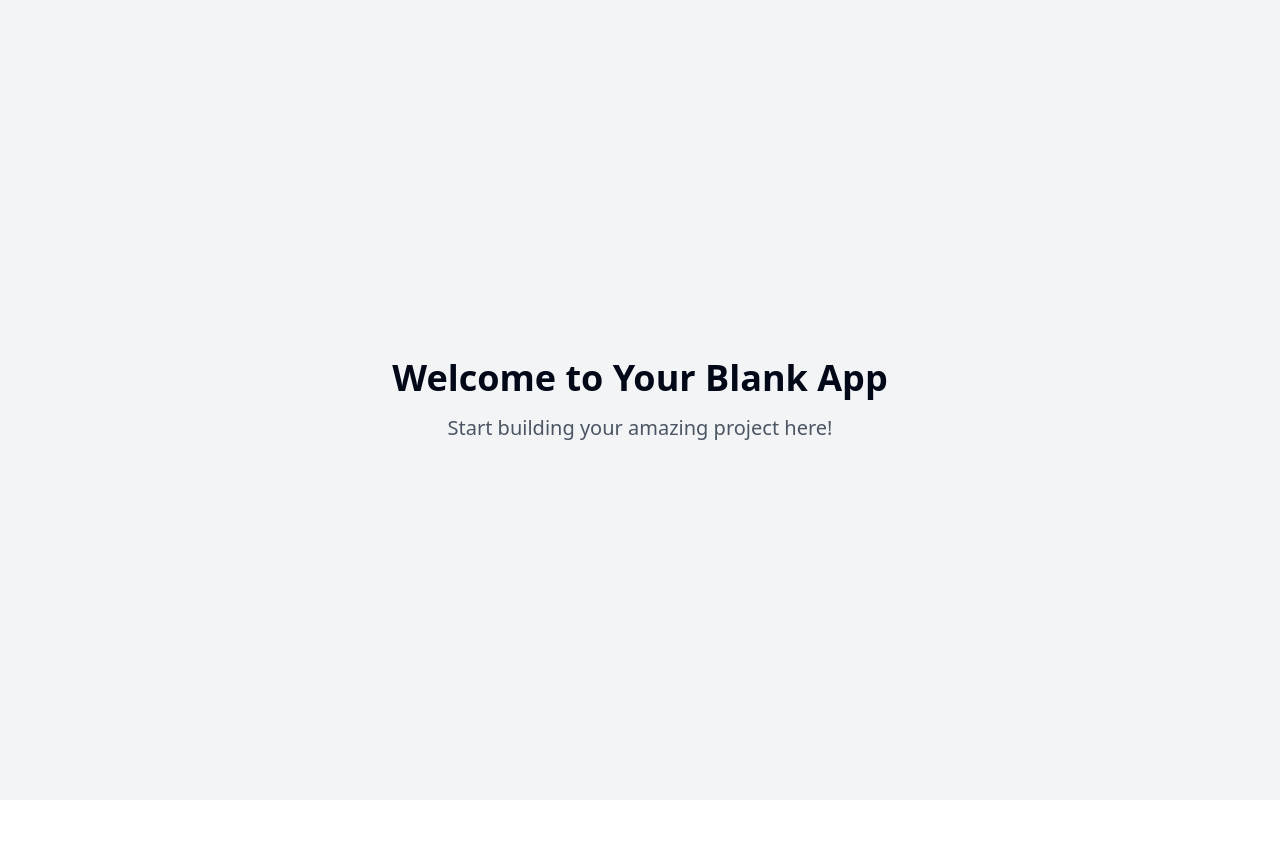
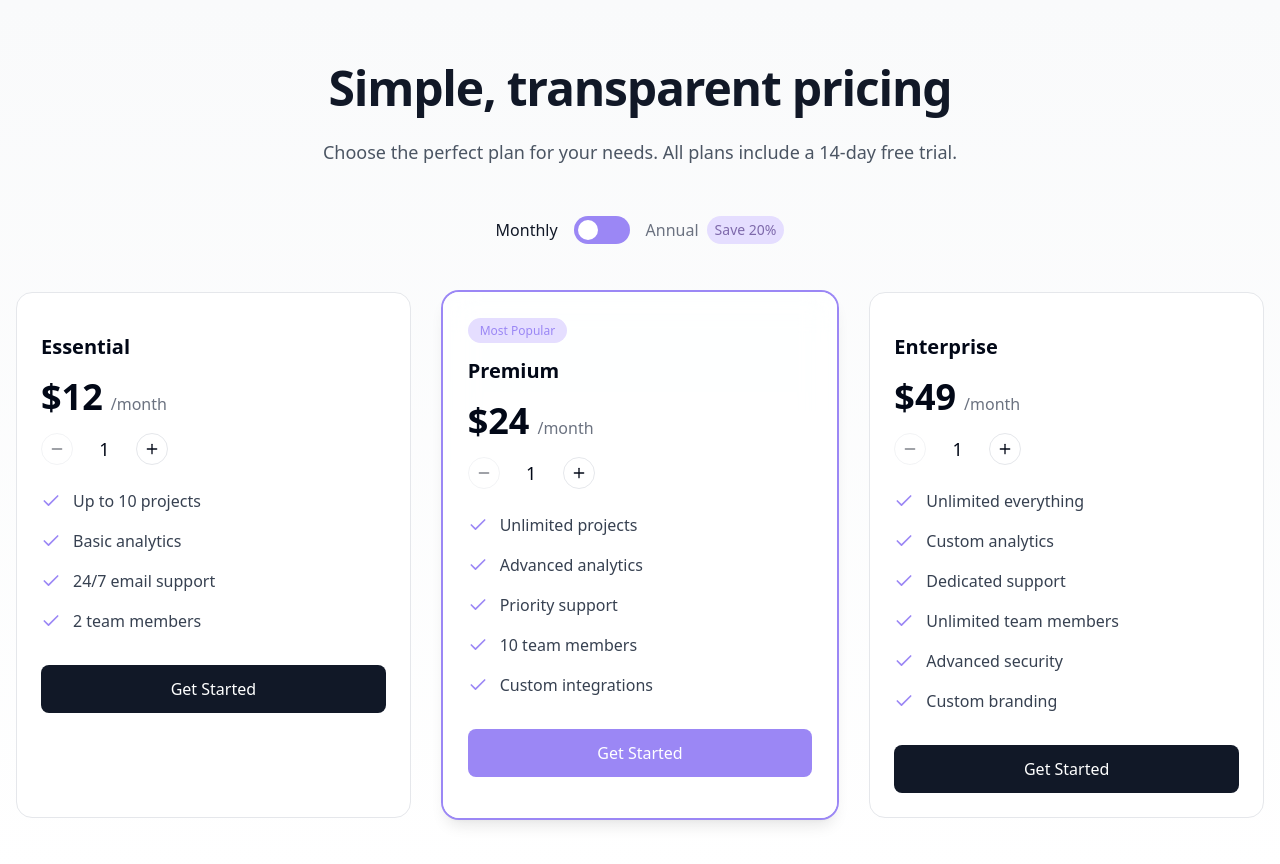
Before and after one commit to ivnpph/plan-carta, a React (Vite) app: page / in a window 1280 px wide. Shown: the top 864 px of the page. Before the commit the page ends 800 px from the top, so only its background shows below. Built offline with nearby package versions, Linux system fonts and the light colour scheme.

Commit message:
Implement pricing page
This commit implements a new pricing page featuring three tiered pricing plans (Essential, Premium, Premium+),  a monthly/annual billing toggle, user selection, and responsive design.  The page utilizes Material UI components for styling and functionality.

```diff
--- a/package.json
+++ b/package.json
@@ -45,6 +45,7 @@
     "cmdk": "^1.0.0",
     "date-fns": "^3.6.0",
     "embla-carousel-react": "^8.3.0",
+    "framer-motion": "^12.4.7",
     "input-otp": "^1.2.4",
     "lucide-react": "^0.462.0",
     "next-themes": "^0.3.0",
--- /dev/null
+++ b/src/components/pricing/BillingToggle.tsx
@@ -0,0 +1,42 @@
+
+import { useState } from "react";
+
+interface BillingToggleProps {
+  onChange: (isAnnual: boolean) => void;
+}
+
+export const BillingToggle = ({ onChange }: BillingToggleProps) => {
+  const [isAnnual, setIsAnnual] = useState(false);
+
+  const handleToggle = () => {
+    const newValue = !isAnnual;
+    setIsAnnual(newValue);
+    onChange(newValue);
+  };
+
+  return (
+    <div className="flex items-center justify-center space-x-4 mb-8">
+      <span className={`${!isAnnual ? "text-gray-900" : "text-gray-500"}`}>
+        Monthly
+      </span>
+      <button
+        onClick={handleToggle}
+        className="relative w-14 h-7 rounded-full bg-accent transition-colors duration-200 ease-in-out"
+      >
+        <span
+          className={`absolute left-1 top-1 w-5 h-5 rounded-full bg-white transform transition-transform duration-200 ease-in-out ${
+            isAnnual ? "translate-x-7" : ""
+          }`}
+        />
+      </button>
+      <div className="flex items-center space-x-2">
+        <span className={`${isAnnual ? "text-gray-900" : "text-gray-500"}`}>
+          Annual
+        </span>
+        <span className="text-sm text-accent-dark font-medium px-2 py-1 rounded-full bg-accent-light">
+          Save 20%
+        </span>
+      </div>
+    </div>
+  );
+};
--- /dev/null
+++ b/src/components/pricing/FeatureList.tsx
@@ -0,0 +1,23 @@
+
+import { Check } from "lucide-react";
+
+interface FeatureListProps {
+  features: string[];
+}
+
+export const FeatureList = ({ features }: FeatureListProps) => {
+  return (
+    <ul className="space-y-4 mt-6">
+      {features.map((feature, index) => (
+        <li
+          key={index}
+          className="feature-list-item"
+          style={{ animationDelay: `${index * 0.1}s` }}
+        >
+          <Check className="w-5 h-5 text-accent" />
+          <span>{feature}</span>
+        </li>
+      ))}
+    </ul>
+  );
+};
--- /dev/null
+++ b/src/components/pricing/PricingCard.tsx
@@ -0,0 +1,65 @@
+
+import { motion } from "framer-motion";
+import { FeatureList } from "./FeatureList";
+import { UserSelector } from "./UserSelector";
+
+interface PricingCardProps {
+  title: string;
+  price: number;
+  period: "month" | "year";
+  features: string[];
+  isPopular?: boolean;
+  userCount: number;
+  onUserCountChange: (count: number) => void;
+}
+
+export const PricingCard = ({
+  title,
+  price,
+  period,
+  features,
+  isPopular,
+  userCount,
+  onUserCountChange,
+}: PricingCardProps) => {
+  const formattedPrice = new Intl.NumberFormat("en-US", {
+    style: "currency",
+    currency: "USD",
+    minimumFractionDigits: 0,
+  }).format(price * userCount);
+
+  return (
+    <motion.div
+      initial={{ opacity: 0, y: 20 }}
+      animate={{ opacity: 1, y: 0 }}
+      transition={{ duration: 0.4 }}
+      className={`pricing-card rounded-2xl p-6 ${
+        isPopular
+          ? "glass-card ring-2 ring-accent"
+          : "bg-white border border-gray-200"
+      }`}
+    >
+      {isPopular && (
+        <span className="px-3 py-1 text-xs font-medium text-accent bg-accent-light rounded-full">
+          Most Popular
+        </span>
+      )}
+      <h3 className="text-xl font-semibold mt-4">{title}</h3>
+      <div className="mt-4 flex items-baseline">
+        <span className="text-4xl font-bold">{formattedPrice}</span>
+        <span className="ml-2 text-gray-500">/{period}</span>
+      </div>
+      <UserSelector userCount={userCount} onChange={onUserCountChange} />
+      <FeatureList features={features} />
+      <button
+        className={`w-full mt-8 px-6 py-3 rounded-lg font-medium transition-all duration-200 ${
+          isPopular
+            ? "bg-accent text-white hover:bg-accent-dark"
+            : "bg-gray-900 text-white hover:bg-gray-800"
+        }`}
+      >
+        Get Started
+      </button>
+    </motion.div>
+  );
+};
--- /dev/null
+++ b/src/components/pricing/UserSelector.tsx
@@ -0,0 +1,50 @@
+
+import { Minus, Plus } from "lucide-react";
+
+interface UserSelectorProps {
+  userCount: number;
+  onChange: (count: number) => void;
+  min?: number;
+  max?: number;
+}
+
+export const UserSelector = ({
+  userCount,
+  onChange,
+  min = 1,
+  max = 100,
+}: UserSelectorProps) => {
+  const handleDecrement = () => {
+    if (userCount > min) {
+      onChange(userCount - 1);
+    }
+  };
+
+  const handleIncrement = () => {
+    if (userCount < max) {
+      onChange(userCount + 1);
+    }
+  };
+
+  return (
+    <div className="flex items-center space-x-4 mt-4">
+      <button
+        onClick={handleDecrement}
+        disabled={userCount <= min}
+        className="w-8 h-8 rounded-full flex items-center justify-center border border-gray-200 hover:bg-gray-50 disabled:opacity-50 disabled:cursor-not-allowed"
+      >
+        <Minus className="w-4 h-4" />
+      </button>
+      <span className="text-lg font-medium min-w-[3ch] text-center">
+        {userCount}
+      </span>
+      <button
+        onClick={handleIncrement}
+        disabled={userCount >= max}
+        className="w-8 h-8 rounded-full flex items-center justify-center border border-gray-200 hover:bg-gray-50 disabled:opacity-50 disabled:cursor-not-allowed"
+      >
+        <Plus className="w-4 h-4" />
+      </button>
+    </div>
+  );
+};
--- a/src/index.css
+++ b/src/index.css
@@ -1,3 +1,4 @@
+
 @tailwind base;
 @tailwind components;
 @tailwind utilities;
@@ -6,96 +7,56 @@
   :root {
     --background: 0 0% 100%;
     --foreground: 222.2 84% 4.9%;
-
     --card: 0 0% 100%;
     --card-foreground: 222.2 84% 4.9%;
-
     --popover: 0 0% 100%;
     --popover-foreground: 222.2 84% 4.9%;
-
     --primary: 222.2 47.4% 11.2%;
     --primary-foreground: 210 40% 98%;
-
     --secondary: 210 40% 96.1%;
     --secondary-foreground: 222.2 47.4% 11.2%;
-
     --muted: 210 40% 96.1%;
     --muted-foreground: 215.4 16.3% 46.9%;
-
     --accent: 210 40% 96.1%;
     --accent-foreground: 222.2 47.4% 11.2%;
-
     --destructive: 0 84.2% 60.2%;
     --destructive-foreground: 210 40% 98%;
-
     --border: 214.3 31.8% 91.4%;
     --input: 214.3 31.8% 91.4%;
     --ring: 222.2 84% 4.9%;
-
     --radius: 0.5rem;
-
-    --sidebar-background: 0 0% 98%;
-
-    --sidebar-foreground: 240 5.3% 26.1%;
-
-    --sidebar-primary: 240 5.9% 10%;
-
-    --sidebar-primary-foreground: 0 0% 98%;
-
-    --sidebar-accent: 240 4.8% 95.9%;
-
-    --sidebar-accent-foreground: 240 5.9% 10%;
-
-    --sidebar-border: 220 13% 91%;
-
-    --sidebar-ring: 217.2 91.2% 59.8%;
   }
 
-  .dark {
-    --background: 222.2 84% 4.9%;
-    --foreground: 210 40% 98%;
-
-    --card: 222.2 84% 4.9%;
-    --card-foreground: 210 40% 98%;
-
-    --popover: 222.2 84% 4.9%;
-    --popover-foreground: 210 40% 98%;
-
-    --primary: 210 40% 98%;
-    --primary-foreground: 222.2 47.4% 11.2%;
-
-    --secondary: 217.2 32.6% 17.5%;
-    --secondary-foreground: 210 40% 98%;
-
-    --muted: 217.2 32.6% 17.5%;
-    --muted-foreground: 215 20.2% 65.1%;
-
-    --accent: 217.2 32.6% 17.5%;
-    --accent-foreground: 210 40% 98%;
-
-    --destructive: 0 62.8% 30.6%;
-    --destructive-foreground: 210 40% 98%;
-
-    --border: 217.2 32.6% 17.5%;
-    --input: 217.2 32.6% 17.5%;
-    --ring: 212.7 26.8% 83.9%;
-    --sidebar-background: 240 5.9% 10%;
-    --sidebar-foreground: 240 4.8% 95.9%;
-    --sidebar-primary: 224.3 76.3% 48%;
-    --sidebar-primary-foreground: 0 0% 100%;
-    --sidebar-accent: 240 3.7% 15.9%;
-    --sidebar-accent-foreground: 240 4.8% 95.9%;
-    --sidebar-border: 240 3.7% 15.9%;
-    --sidebar-ring: 217.2 91.2% 59.8%;
-  }
-}
-
-@layer base {
   * {
     @apply border-border;
   }
 
   body {
-    @apply bg-background text-foreground;
+    @apply bg-background text-foreground antialiased;
+  }
+
+  .glass-card {
+    @apply bg-white/80 backdrop-blur-lg border border-white/20 shadow-lg;
+  }
+
+  .feature-list-item {
+    @apply flex items-center space-x-3 text-gray-700 animate-slideIn opacity-0;
+    animation-fill-mode: forwards;
+  }
+
+  .feature-list-item:nth-child(2) {
+    animation-delay: 0.1s;
+  }
+
+  .feature-list-item:nth-child(3) {
+    animation-delay: 0.2s;
+  }
+
+  .pricing-card {
+    @apply transform transition-all duration-300 hover:scale-[1.02] hover:shadow-xl;
+  }
+
+  .hover-lift {
+    @apply transition-transform duration-200 hover:-translate-y-1;
   }
 }
--- a/src/pages/Index.tsx
+++ b/src/pages/Index.tsx
@@ -1,11 +1,98 @@
-// Update this page (the content is just a fallback if you fail to update the page)
+
+import { useState } from "react";
+import { PricingCard } from "../components/pricing/PricingCard";
+import { BillingToggle } from "../components/pricing/BillingToggle";
+
+const MONTHLY_PRICES = {
+  essential: 12,
+  premium: 24,
+  enterprise: 49,
+};
+
+const ANNUAL_DISCOUNT = 0.8; // 20% off
 
 const Index = () => {
+  const [isAnnual, setIsAnnual] = useState(false);
+  const [userCounts, setUserCounts] = useState({
+    essential: 1,
+    premium: 1,
+    enterprise: 1,
+  });
+
+  const handleUserCountChange = (plan: keyof typeof userCounts, count: number) => {
+    setUserCounts((prev) => ({ ...prev, [plan]: count }));
+  };
+
+  const getPriceWithDiscount = (basePrice: number) => {
+    return isAnnual ? Math.floor(basePrice * ANNUAL_DISCOUNT) : basePrice;
+  };
+
   return (
-    <div className="min-h-screen flex items-center justify-center bg-gray-100">
-      <div className="text-center">
-        <h1 className="text-4xl font-bold mb-4">Welcome to Your Blank App</h1>
-        <p className="text-xl text-gray-600">Start building your amazing project here!</p>
+    <div className="min-h-screen bg-gradient-to-b from-gray-50 to-white">
+      <div className="container px-4 py-16 mx-auto">
+        <div className="text-center max-w-3xl mx-auto">
+          <h1 className="text-4xl font-bold tracking-tight text-gray-900 sm:text-5xl">
+            Simple, transparent pricing
+          </h1>
+          <p className="mt-6 text-lg leading-8 text-gray-600">
+            Choose the perfect plan for your needs. All plans include a 14-day free
+            trial.
+          </p>
+        </div>
+
+        <div className="mt-12">
+          <BillingToggle onChange={setIsAnnual} />
+        </div>
+
+        <div className="grid grid-cols-1 gap-8 mt-12 lg:grid-cols-3">
+          <PricingCard
+            title="Essential"
+            price={getPriceWithDiscount(MONTHLY_PRICES.essential)}
+            period={isAnnual ? "year" : "month"}
+            features={[
+              "Up to 10 projects",
+              "Basic analytics",
+              "24/7 email support",
+              "2 team members",
+            ]}
+            userCount={userCounts.essential}
+            onUserCountChange={(count) =>
+              handleUserCountChange("essential", count)
+            }
+          />
+          <PricingCard
+            title="Premium"
+            price={getPriceWithDiscount(MONTHLY_PRICES.premium)}
+            period={isAnnual ? "year" : "month"}
+            features={[
+              "Unlimited projects",
+              "Advanced analytics",
+              "Priority support",
+              "10 team members",
+              "Custom integrations",
+            ]}
+            isPopular
+            userCount={userCounts.premium}
+            onUserCountChange={(count) => handleUserCountChange("premium", count)}
+          />
+          <PricingCard
+            title="Enterprise"
+            price={getPriceWithDiscount(MONTHLY_PRICES.enterprise)}
+            period={isAnnual ? "year" : "month"}
+            features={[
+              "Unlimited everything",
+              "Custom analytics",
+              "Dedicated support",
+              "Unlimited team members",
+              "Advanced security",
+              "Custom branding",
+            ]}
+            userCount={userCounts.enterprise}
+            onUserCountChange={(count) =>
+              handleUserCountChange("enterprise", count)
+            }
+          />
+        </div>
       </div>
     </div>
   );
--- a/tailwind.config.ts
+++ b/tailwind.config.ts
@@ -1,3 +1,4 @@
+
 import type { Config } from "tailwindcss";
 
 export default {
@@ -12,85 +13,69 @@ export default {
   theme: {
     container: {
       center: true,
-			padding: '2rem',
+      padding: "2rem",
       screens: {
-				'2xl': '1400px'
-			}
+        "2xl": "1400px",
+      },
     },
     extend: {
       colors: {
-				border: 'hsl(var(--border))',
-				input: 'hsl(var(--input))',
-				ring: 'hsl(var(--ring))',
-				background: 'hsl(var(--background))',
-				foreground: 'hsl(var(--foreground))',
+        border: "hsl(var(--border))",
+        input: "hsl(var(--input))",
+        ring: "hsl(var(--ring))",
+        background: "hsl(var(--background))",
+        foreground: "hsl(var(--foreground))",
         primary: {
-					DEFAULT: 'hsl(var(--primary))',
-					foreground: 'hsl(var(--primary-foreground))'
+          DEFAULT: "#1a1f2c",
+          foreground: "hsl(var(--primary-foreground))",
         },
         secondary: {
-					DEFAULT: 'hsl(var(--secondary))',
-					foreground: 'hsl(var(--secondary-foreground))'
+          DEFAULT: "#f1f0fb",
+          foreground: "hsl(var(--secondary-foreground))",
         },
-				destructive: {
-					DEFAULT: 'hsl(var(--destructive))',
-					foreground: 'hsl(var(--destructive-foreground))'
+        accent: {
+          light: "#e5deff",
+          DEFAULT: "#9b87f5",
+          dark: "#7e69ab",
         },
         muted: {
-					DEFAULT: 'hsl(var(--muted))',
-					foreground: 'hsl(var(--muted-foreground))'
-				},
-				accent: {
-					DEFAULT: 'hsl(var(--accent))',
-					foreground: 'hsl(var(--accent-foreground))'
+          DEFAULT: "hsl(var(--muted))",
+          foreground: "hsl(var(--muted-foreground))",
         },
         popover: {
-					DEFAULT: 'hsl(var(--popover))',
-					foreground: 'hsl(var(--popover-foreground))'
+          DEFAULT: "hsl(var(--popover))",
+          foreground: "hsl(var(--popover-foreground))",
         },
         card: {
-					DEFAULT: 'hsl(var(--card))',
-					foreground: 'hsl(var(--card-foreground))'
+          DEFAULT: "hsl(var(--card))",
+          foreground: "hsl(var(--card-foreground))",
         },
-				sidebar: {
-					DEFAULT: 'hsl(var(--sidebar-background))',
-					foreground: 'hsl(var(--sidebar-foreground))',
-					primary: 'hsl(var(--sidebar-primary))',
-					'primary-foreground': 'hsl(var(--sidebar-primary-foreground))',
-					accent: 'hsl(var(--sidebar-accent))',
-					'accent-foreground': 'hsl(var(--sidebar-accent-foreground))',
-					border: 'hsl(var(--sidebar-border))',
-					ring: 'hsl(var(--sidebar-ring))'
-				}
-			},
-			borderRadius: {
-				lg: 'var(--radius)',
-				md: 'calc(var(--radius) - 2px)',
-				sm: 'calc(var(--radius) - 4px)'
       },
       keyframes: {
-				'accordion-down': {
-					from: {
-						height: '0'
+        "accordion-down": {
+          from: { height: "0" },
+          to: { height: "var(--radix-accordion-content-height)" },
         },
-					to: {
-						height: 'var(--radix-accordion-content-height)'
-					}
+        "accordion-up": {
+          from: { height: "var(--radix-accordion-content-height)" },
+          to: { height: "0" },
         },
-				'accordion-up': {
-					from: {
-						height: 'var(--radix-accordion-content-height)'
+        fadeIn: {
+          "0%": { opacity: "0", transform: "translateY(10px)" },
+          "100%": { opacity: "1", transform: "translateY(0)" },
         },
-					to: {
-						height: '0'
-					}
-				}
+        slideIn: {
+          "0%": { transform: "translateX(-10px)", opacity: "0" },
+          "100%": { transform: "translateX(0)", opacity: "1" },
+        },
       },
       animation: {
-				'accordion-down': 'accordion-down 0.2s ease-out',
-				'accordion-up': 'accordion-up 0.2s ease-out'
-			}
-		}
+        "accordion-down": "accordion-down 0.2s ease-out",
+        "accordion-up": "accordion-up 0.2s ease-out",
+        fadeIn: "fadeIn 0.5s ease-out forwards",
+        slideIn: "slideIn 0.3s ease-out forwards",
+      },
+    },
   },
   plugins: [require("tailwindcss-animate")],
 } satisfies Config;
```
Also changed, not shown: 1 other file (tests, documents, lock files or other folders). Lines whose indentation alone changed are shown as unchanged.
